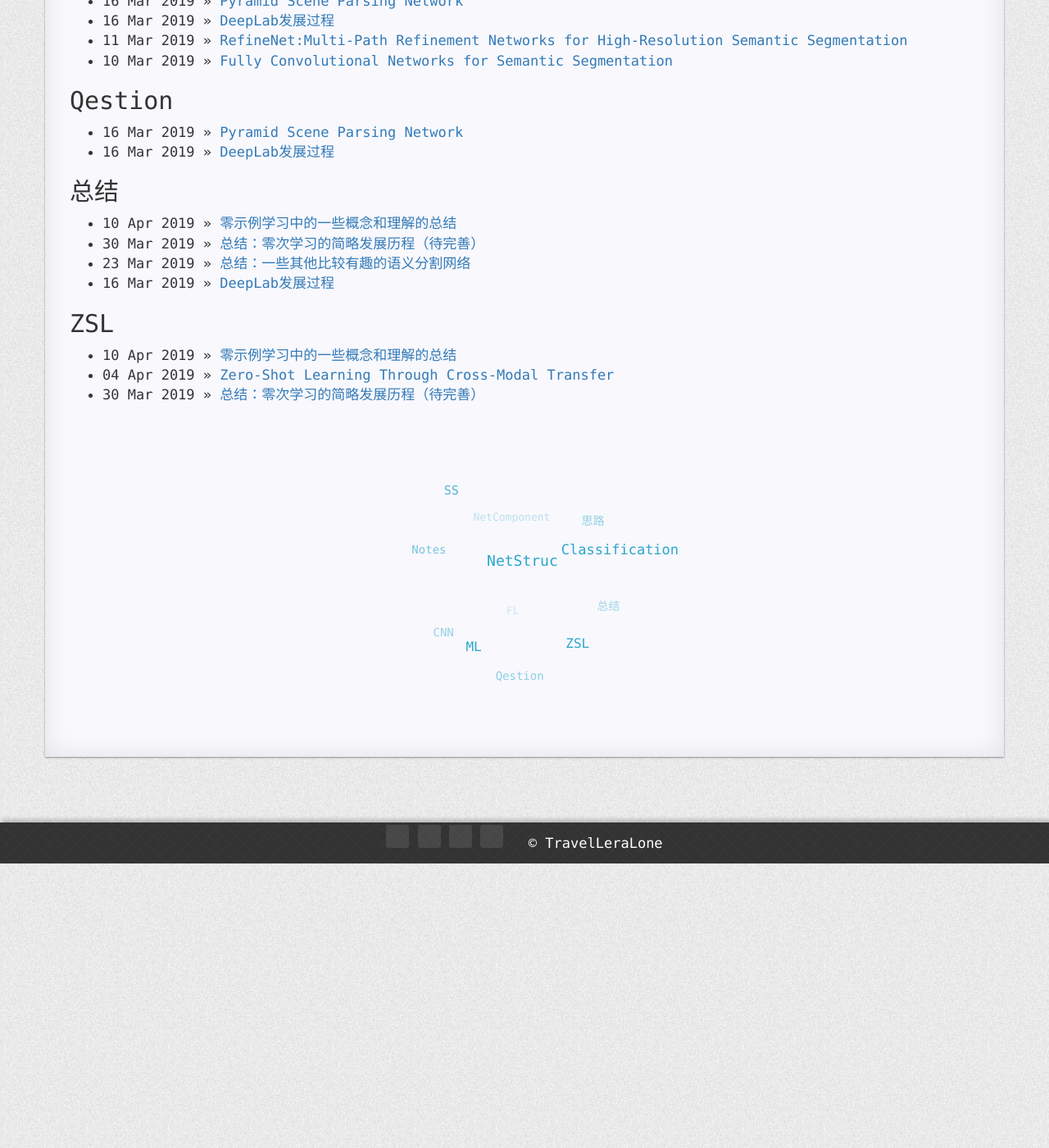
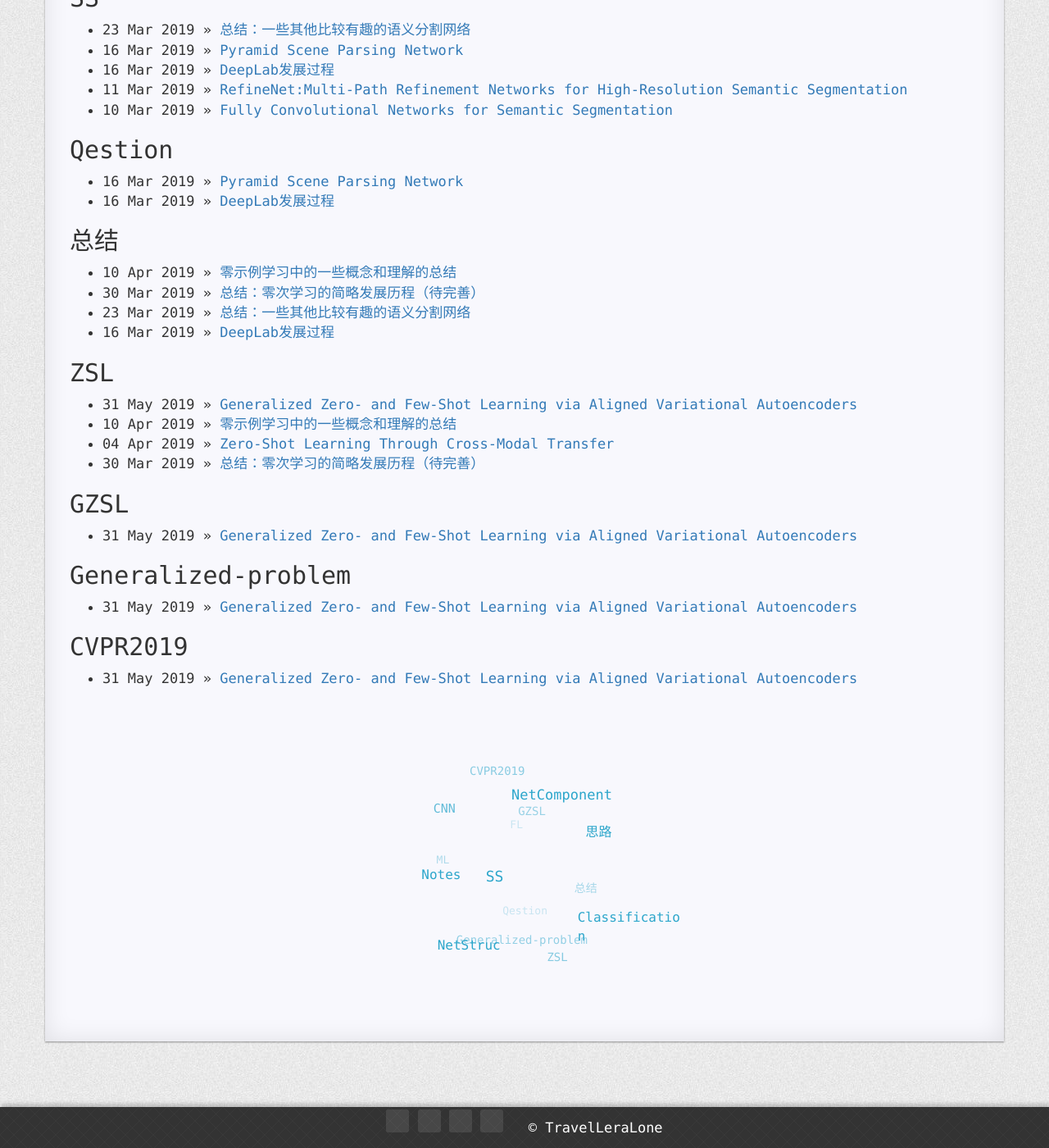
Before and after one commit to TravelLeraLone/TravelLeraLone.github.io, a Jekyll site: the page built from pages/3tag.html, in a window 1280 px wide and 1400 px high, scrolled down 1950 px. Shown: the whole window at 82% size. Built offline with Jekyll 4.4.1, drawn with Linux system fonts in a browser that asks for light colours; nearby versions of some CDN libraries; comment, search, counter and statistics services are not loaded; a style sheet for code colours, icons or effects is not loaded; part of the change alters nothing that is shown; some of the changed text lies outside the part shown.

Commit message:
CADA-VAE of GZSL

```diff
--- /dev/null
+++ b/_posts/2019-05-31-GZSLVAE.md
@@ -0,0 +1,112 @@
+---
+layout: post
+title: Generalized Zero- and Few-Shot Learning via Aligned Variational Autoencoders
+tags: Notes ZSL GZSL Generalized-problem CVPR2019
+categories: Paper
+excerpt: 本文主要是介绍了一种使用变分自动编码机来解决GZSL中的泛化问题，相对于现行的许多方法有独特的优点。首先，交叉重建的设计思路非常的巧妙；其次，相对于同为生成模型的GAN，VAE的训练过程相对稳定很多；更重要的是，本文使用了一种相对很soft的生成目标，即解决了VAE相对于GAN更初级的问题，也让softmax分类成为了可能。
+---
+
+* TOC
+{:toc}
+**原文链接：[Generalized Zero- and Few-Shot Learning via Aligned Variational Autoencoders](https://arxiv.org/pdf/1812.01784.pdf)**
+
+# Generalized Zero- and Few-Shot Learning via Aligned Variational Autoencoders
+
+## 摘要
+
+许多的泛化零示例学习的方法集中在研究特征空间和类别嵌入空间的跨模态映射上，另一种常用方法是通过生成图片或图片的特征来强化数据集，然而前者会漏掉细粒度的细节，后者又要求学习一个与类别嵌入向量有关的映射。在本文中，作者又进一步提出了一个新的模型，通过一个有模态特异性（modality-specific）的对齐变分自动编码器学习一个图片特征和类别嵌入共享的隐藏空间。这为我们提供了我们需要的关于图像和类别在隐藏的特征上的区分性高的信息，在此之上我们训练了一个softmax分类器。本文方法的关键是作者通过调整从图片和侧面信息~~（应该就是指类别的嵌入向量，包括属性向量或词向量等）~~中学习到的分布来构建包括与unseen类别有关的基本多模态信息的隐藏特征。
+
+## 介绍
+
+GZSL是一个有挑战性的工作，尤其是对于不平衡的大数据集例如ImageNet。由于unseen类别的图片在训练阶段并不可用，所以通常需要通过一些反映类别间关系的侧面信息来实现知识从seen类别到unseen类别的迁移，例如类别嵌入。许多的泛化零示例学习的方法集中在研究特征空间和类别嵌入空间的跨模态映射上，另一种常用方法是通过生成图片或图片的特征来强化数据集。然而由于在合成图片中的细节损失程度，从他们中提取出来的CNN特征往往不能提高分类正确率。为了解决这个问题，有人提出了使用conditional WGAN。但尽管基于GAN的方法能够提高GZSL的表现， 他们所使用的损失函数在训练过程中均有较大的不稳定性。~~（毕竟是两个网络的协同训练，总归会出现这样的问题）~~于是，最近conditional VAE被用来取代GAN以解决上述问题。~~（VAE难道不是更初级的方法吗emm）~~由于GZSL本质上是一个多模态学习的任务，有人提出将两种模态都转换到自动编码器的隐藏空间中，并通过最小化最大平均差异（MMD）来匹配相应的分布。学习这样一个跨模态的嵌入是对可能的需要多模态的下游任务，例如视觉问答，有益处的。
+
+在本文中，作者训练了VAE来对来自不同模态的特征进行编码和解码，例如图片和类别属性，并用学习到的隐藏特征来训练一个GZSL的分类器。本文中的隐藏代表~~（这里用的是latent representations，不知道有什么不同）~~是通过对它们的参数化的分布进行匹配以及通过实施一个跨模态的重建标准进行对齐。因此，通过明确的在隐藏特征和使用不同模态学习到的隐藏特征的分布均实施对齐，VAE可以将知识转移到unseen类别的同事不忘记seen类别。
+
+本文的主要贡献有：1. 提出了CADA-VAE模型；2. 在传统的ZSL数据库下进行了实验并在GZSL和few-shot learning两个任务上打破了现有最高水平，同时我们也展示了该模型可以简单的拓展到模态数超过二的情况；3. 在大规模的数据库，如ImageNet下也突破了现有最高水平。
+
+## 相关工作
+
+1. **GZSL和Few-Shot Learning**
+
+2. **GZSL的数据生成模型**
+
+3. **跨模态嵌入模型：ReViSE；SMAE等**
+
+4. **生成模型中的交叉重建**
+
+   交叉重建在领域适应（domain adaptation）中被普遍应用。与CycleGAN等直接在领域之间进行数据的生成，使用隐藏空间的模型一般会使用交叉重建来在他们的直接隐藏代表中抓住两个领域所共有的信息。
+
+## CADA-VAE模型
+
+本文提出的模型主要的一点创新是，它并不生成图像或图像特征，而是生成低维度的隐藏特征并在保证稳定的训练的同时达到了顶尖的效果。所以，本文方法的关键就是VAE的隐藏空间的选择、重建及交叉重建的标准以在低维度使足以区分类别的信息得以保留、明确的分布对齐以更好的提取与领域无关的代表。
+
+### 背景
+
+1. **GZSL任务的定义如下：**
+
+   $S={(x,y,c(y))|x\in X,y\in Y^S,c(y)\in C}$是训练样例集合，其中$x$是图片的特征，$y$是类别标签，$c(y)$是类别$y$的类别嵌入向量。同时，一个附加训练集合$U={(u,c(u))|u\in Y^U,c(u)\in C}$也在训练阶段被使用，其中$u$代表unseen类别标签，$Y^U$和$Y^S$不相交。另外，$C(U)={c(u_1),...,c(u_L)}$代表所有的unseen类别的类别嵌入向量的集合。我们的任务是学习一个分类器$f_{GZSL}:\ X\rightarrow Y^U\cup Y^S$。
+
+2. **VAE**
+
+   本文的模型的基本建造模块是VAE。变分推断旨在找到潜在变量的真实条件概率分布，$p_\phi(z|x)$。由于这个分布的互动性，它可以通过找到和它最近的代理后验~~分布~~（proxy posterior，$q_\theta(z|x)$）来估计，而这个代理后验可以通过最小化其距离的变分下界限制来找到。
+   $$
+   \mathcal{L}=\mathbb{E}_{q_\phi(z|x)}[\log p_\theta(x|z)]-D_{KL}(q_\phi(z|x)||p_\theta(z))
+   $$
+   其中，第一项是重建误差，第二项是$q(z|x)$和$p(z)$之间的unpacked Kullback-Leibler divergence。先验分布$p(z)$的通常选择是一个标准的高斯分布。编码器给出$\mu$和$\Sigma$的预测使$q_\phi(z|x)=\mathcal{N}(\mu,\Sigma)$，随后一个隐藏向量$z$被通过重新参数化的方法（reparametrization trick）生成。
+
+### 交叉且分布对齐的VAE
+
+本文的模型的目标是在一个$M$个数据模态的公共空间中学习代表，所以本文的模型包括$M$个编码器（每个输入模态对应一个）来将输入映射到这个共同的空间。为了减少信息的损失，最初的输入数据必须能通过解码网络进行重建。于是本文模型的基础的VAE损失就是这$M$个VAE损失的和：
+$$
+\mathcal{L}_{VAE}=\sum^M_i\mathbb{E}_{q_\phi(z|x)}[\log p_\theta(x^{(i)}|z)]-\beta D_{KL}(q_\phi(z|x^{(i)})||p_\theta(z))
+$$
+特别地，在基础GZSL任务中，$M=2, x^{(1)}\in X, x^{(2)}\in C(Y^S)$。然而，想要让各输入模态的编码器对于相对应的输入学到相似的代表需要额外的正则项。因此，本文的模型将隐藏的分布明确的进行对齐并且实施一个交叉重建规则，分别称为交叉对齐（Cross-Alignment, CA）和分布对齐（Distribution-Alignment, DA）。相关示意图如下：
+
+![GZSLVAE1](D:\Git\Blog\static\img\GZSLVAE1.png)
+
+
+
+1. **CA：**
+
+   在这里，重建是通过对同类别其他模态的输入生成的隐藏的编码进行解码得到。因此，各个模态的解码器都在用其他模态得出的隐藏向量上进行训练，这个交叉重建损失如下：
+   $$
+   \mathcal{L}_{CA}=\sum^M_i\sum^M_{j\neq i}||x^{(j)}-D_j(E_i(x^{(i)}))||
+   $$
+
+2. **DA：**
+
+   生成的图像和类别代表也可以通过最小化它们之间的距离来匹配。对此，本文通过最小化这两个隐藏的多变量高斯分布之间的瓦瑟斯坦距离（Wasserstein distance）来实现。在$i$和$j$之间的2-Wasserstein距离的解析解为：
+   $$
+   W_{ij}=[||\mu_i-\mu_j||^2_2+Tr(\Sigma_i)+Tr(\Sigma_j)-2(\Sigma_i^\frac12\Sigma_i\Sigma_j^\frac12)^\frac12]^\frac12
+   $$
+   ~~（确定这个公式没有问题嘛？？？）~~又因为编码器预测的协方差矩阵是对角矩阵，即可交换的，所以这个距离可以被化简为：
+   $$
+   W_{ij}=(||\mu_i-\mu_j||_2^2+||\Sigma_i^\frac12-\Sigma_j^\frac12||_{Frobenius}^2)^\frac12
+   $$
+   于是DA损失函数如下：
+   $$
+   \mathcal{L}_{DA}=\sum^M_i\sum^M_{j\neq i}W_{ij}
+   $$
+
+3. **CADA-VAE损失函数：**
+   $$
+   \mathcal{L}_{CADA-VAE}=\mathcal{L}_{VAE}+\gamma\mathcal{L}_{CA}+\delta\mathcal{L}_{DA}
+   $$
+
+4. **应用细节：**
+
+   所有的编码器和解码器都是带有一个隐藏层的多层感知器，更多的隐藏层反而会使效果变差因为特征和属性已经是非常高等级的代表了。
+
+## 实验
+
+## 另外，一些我的思考
+
+由于看到后来忘记了他摘要里面写的用softmax做分类，经过对代码的又再次确认了这一点：他并不是一个端对端的训练，在训练完整个的VAE后，还有再在$z$的基础上训练一个简单的linear+softmax的分类层，用于最终的分类。
+
+于是我又开始困惑这样的网络为何会work，怎么避免或减小其中的泛化问题的，突然想起来他是在“生成网络解决泛化问题”的基础上改进的，所以本质上也是一个用生成的方法解决泛化问题的，进而想起他在训练分类器的时候实际上是有unseen类别的样例的，只不过这个样例仅仅只有通过类别属性生成的$z$这一个分布，但是也会在很大程度上减轻泛化带来的bias。
+
+于是整个想法中最重要的，最基本的假设就变成了：在seen类别上，两个VAE得到的隐藏向量能够非常接近，于是对于unseen类别这样的性质可以保持。所以这样的假设究竟是不是太强，能否在大多数或者说实际的情况下保持，就成了这个方法是否make sense的主要问题。
+
+另外，考虑到这个隐藏层和属性层之间的关系，可以发现，在很大程度上，两者是同质的，也就是说这两者的本质都是用一个向量（或分布）来表示一个类别。甚至从本文中可以看出这个隐藏空间的维度还比属性空间小。所以上述的假设实际在本质上和我们一般的ZSL中假设的——我们另seen类别的嵌入靠近对应类别属性或词向量则unseen类别也能保持这样的性质——本质上是一样的。所以这样的假设应该并不比一般ZSL的假设强，所以可以认为是合理的。
+
+从另一个角度想，我们显然知道，在属性空间上直接使用一个linear+softmax层进行分类（即对每个图片，得到特征后直接映射到属性层或传统意义上的公共映射层，不进行大多数方法使用的最近邻分类，而是使用linear+softmax进行分类），在直观感觉上是不能工作的，因为在意义上是不符合的。但通过了VAE，既是添加了一个限制，同时也是将原来属性或词向量的硬性意义模糊化，从而可以理解这样做确实可以work。
```
Also changed, not shown: _posts/2019-04-04-GZSLorigin.md (+0 -2 lines), static/img/GZSLVAE1.png (added).
